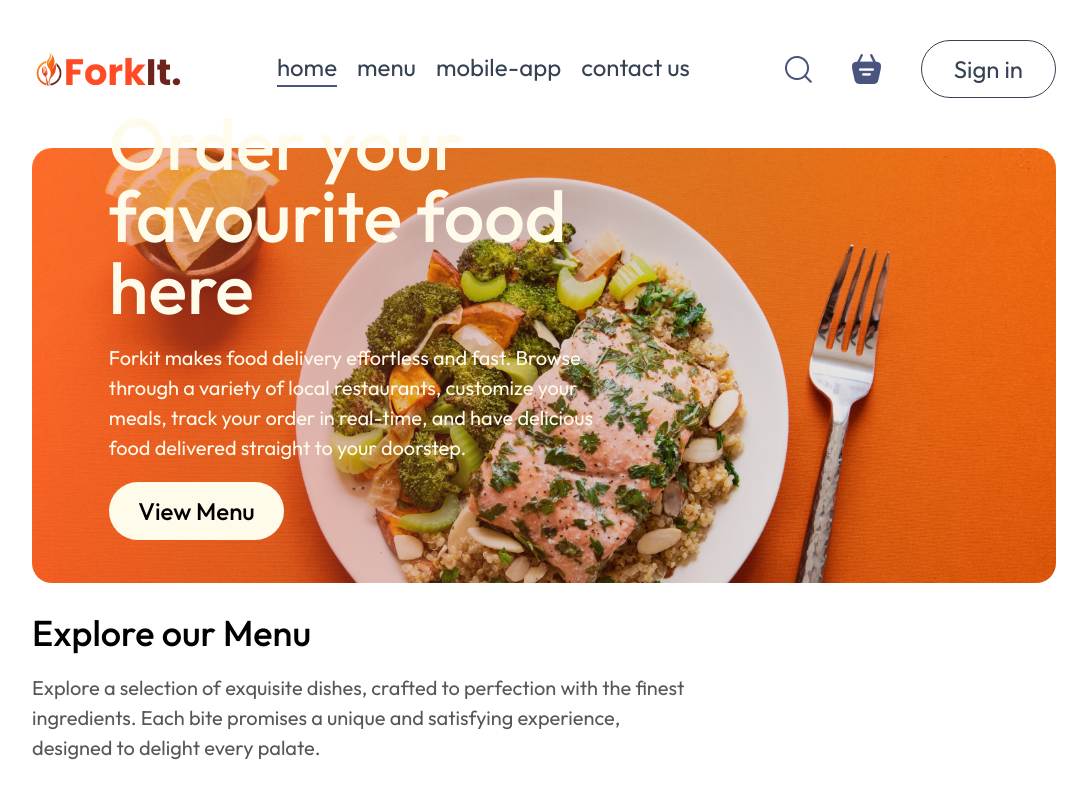
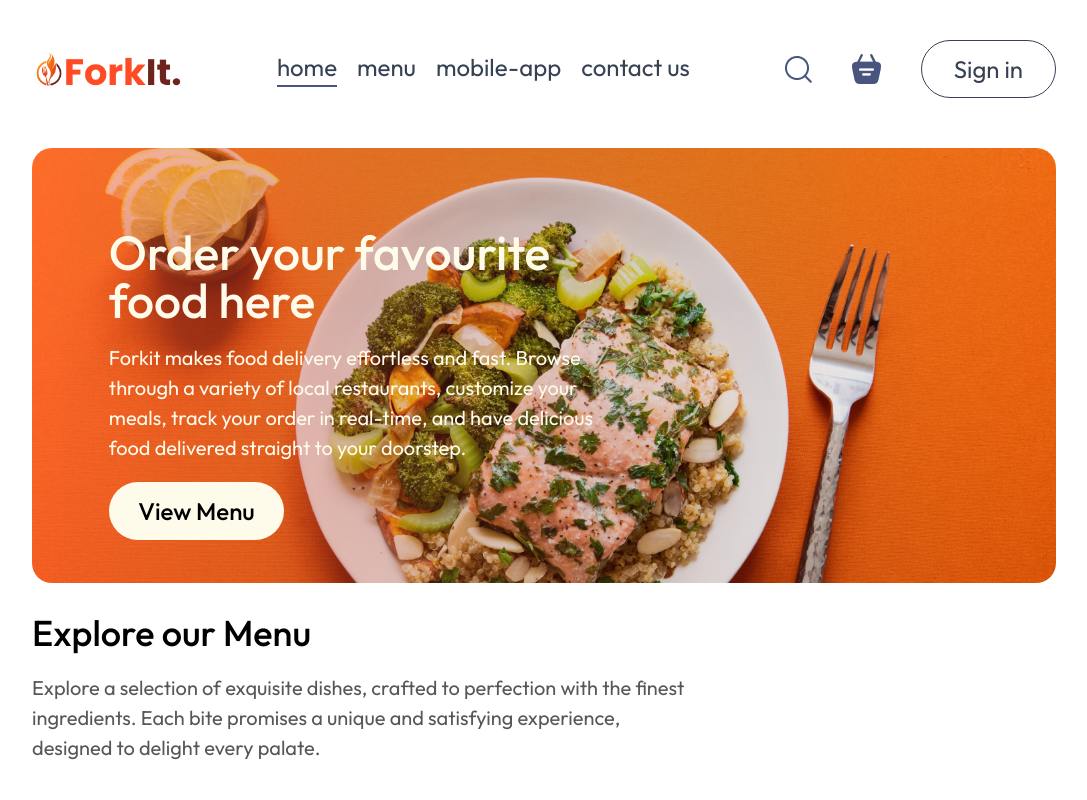
Before and after one commit to hahaanisha/fork-it, a React (Vite) app in the folder Frontend/: page / in a window 1280 px wide. Shown: the top 800 px of the page, without its empty margins (96-1183 px from the left). Built offline with nearby package versions, Linux system fonts and the light colour scheme.

Commit message:
minor change

```diff
--- a/Frontend/src/Components/Header/Header.jsx
+++ b/Frontend/src/Components/Header/Header.jsx
@@ -5,7 +5,7 @@ const Header = () => {
   return (
     <div className="header">
       <div className="header-contents">
-        <h2 className="text-7xl font-medium text-amber-50 font-outfit">
+        <h2 className="text-5xl font-medium text-amber-50 font-outfit">
           Order your favourite food here
         </h2>
         <p className="text-amber-50 text-[20px]">
```
